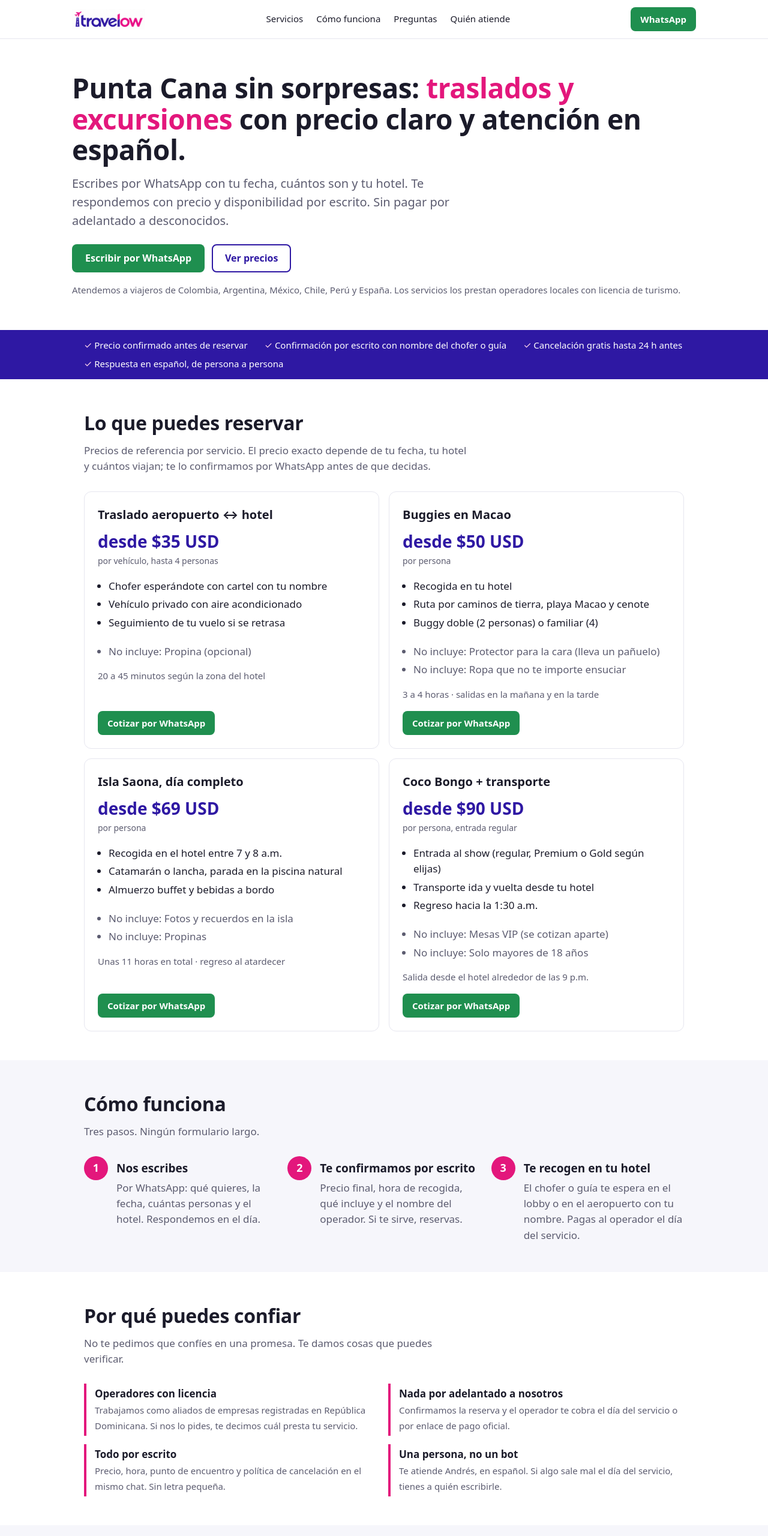
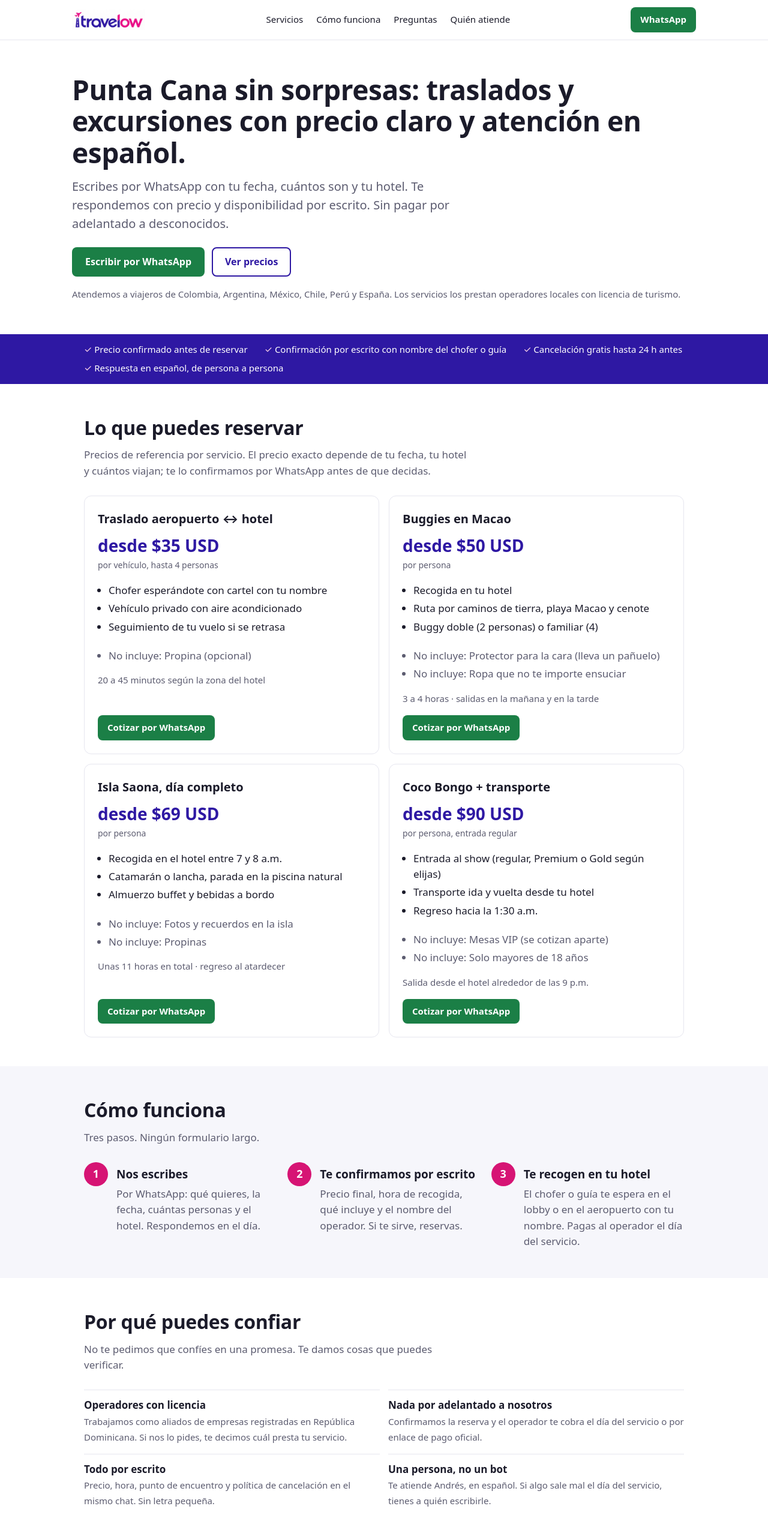
Before and after one commit to itravelow/site, an Astro site: page / in a window 1280 px wide. Shown: the top 2560 px of the page at 60% size. Built offline with nearby package versions, Linux system fonts and the light colour scheme; Astro itself is replaced by a stand-in of ours.

Commit message:
Contraste AA en botón WhatsApp y rosa, sin borde lateral ni palabra acentuada en el titular
Hallazgos del detector de impeccable sobre dist/index.html.

Co-Authored-By: Claude Fable 5.1 <noreply@anthropic.com>

```diff
--- a/src/pages/index.astro
+++ b/src/pages/index.astro
@@ -20,13 +20,13 @@ const year = new Date().getFullYear();
     :root {
       --indigo: #2e18a3;
       --indigo-dark: #1f0f74;
-      --pink: #e3177c;
+      --pink: #d61474;
       --ink: #1b1b2a;
       --muted: #5c5c70;
       --line: #e6e6ef;
       --bg: #ffffff;
       --bg-soft: #f6f6fb;
-      --wa: #1f8f4f;
+      --wa: #1b7f46;
     }
     * { box-sizing: border-box; }
     html { scroll-behavior: smooth; }
@@ -45,7 +45,7 @@ const year = new Date().getFullYear();
     .nav nav a:hover { color: var(--indigo); }
     .btn {
       display: inline-block; padding: 12px 20px; border-radius: 8px; font-weight: 600;
-      text-decoration: none; border: 2px solid transparent; font-size: 16px; line-height: 1.2;
+      text-decoration: none; border: 2px solid transparent; font-size: 16px; line-height: 1.3;
     }
     .btn-wa { background: var(--wa); color: #fff; }
     .btn-wa:hover { background: #17733f; }
@@ -53,8 +53,7 @@ const year = new Date().getFullYear();
     .btn-ghost:hover { background: var(--bg-soft); }
     .btn-sm { padding: 9px 14px; font-size: 15px; }
     .hero { padding: 56px 0 40px; }
-    .hero h1 { font-size: clamp(30px, 5vw, 46px); line-height: 1.12; margin: 0 0 14px; letter-spacing: -0.01em; }
-    .hero h1 em { font-style: normal; color: var(--pink); }
+    .hero h1 { font-size: clamp(30px, 5vw, 46px); line-height: 1.15; margin: 0 0 14px; letter-spacing: -0.01em; }
     .hero p.lead { font-size: 20px; color: var(--muted); margin: 0 0 24px; max-width: 640px; }
     .hero .cta { display: flex; flex-wrap: wrap; gap: 12px; align-items: center; }
     .hero .note { margin-top: 18px; font-size: 15px; color: var(--muted); }
@@ -85,7 +84,7 @@ const year = new Date().getFullYear();
     .step h3 { margin: 6px 0 4px; font-size: 19px; }
     .step p { margin: 0; color: var(--muted); }
     .trust { display: grid; gap: 14px; grid-template-columns: 1fr; }
-    .trust div { border-left: 4px solid var(--pink); padding: 4px 0 4px 14px; }
+    .trust div { padding: 12px 0 0; border-top: 1px solid var(--line); }
     .trust strong { display: block; }
     .trust span { color: var(--muted); font-size: 15px; }
     .who { display: grid; gap: 20px; grid-template-columns: 1fr; align-items: start; }
@@ -126,7 +125,7 @@ const year = new Date().getFullYear();
 
   <main>
     <div class="wrap hero">
-      <h1>Punta Cana sin sorpresas: <em>traslados y excursiones</em> con precio claro y atención en español.</h1>
+      <h1>Punta Cana sin sorpresas: traslados y excursiones con precio claro y atención en español.</h1>
       <p class="lead">Escribes por WhatsApp con tu fecha, cuántos son y tu hotel. Te respondemos con precio y disponibilidad por escrito. Sin pagar por adelantado a desconocidos.</p>
       <div class="cta">
         <a class="btn btn-wa" href={mainCta}>Escribir por WhatsApp</a>
```
Also changed, not shown: skills-lock.json (added, +19 -0 lines), .impeccable/config.json (added), 1 other file.
